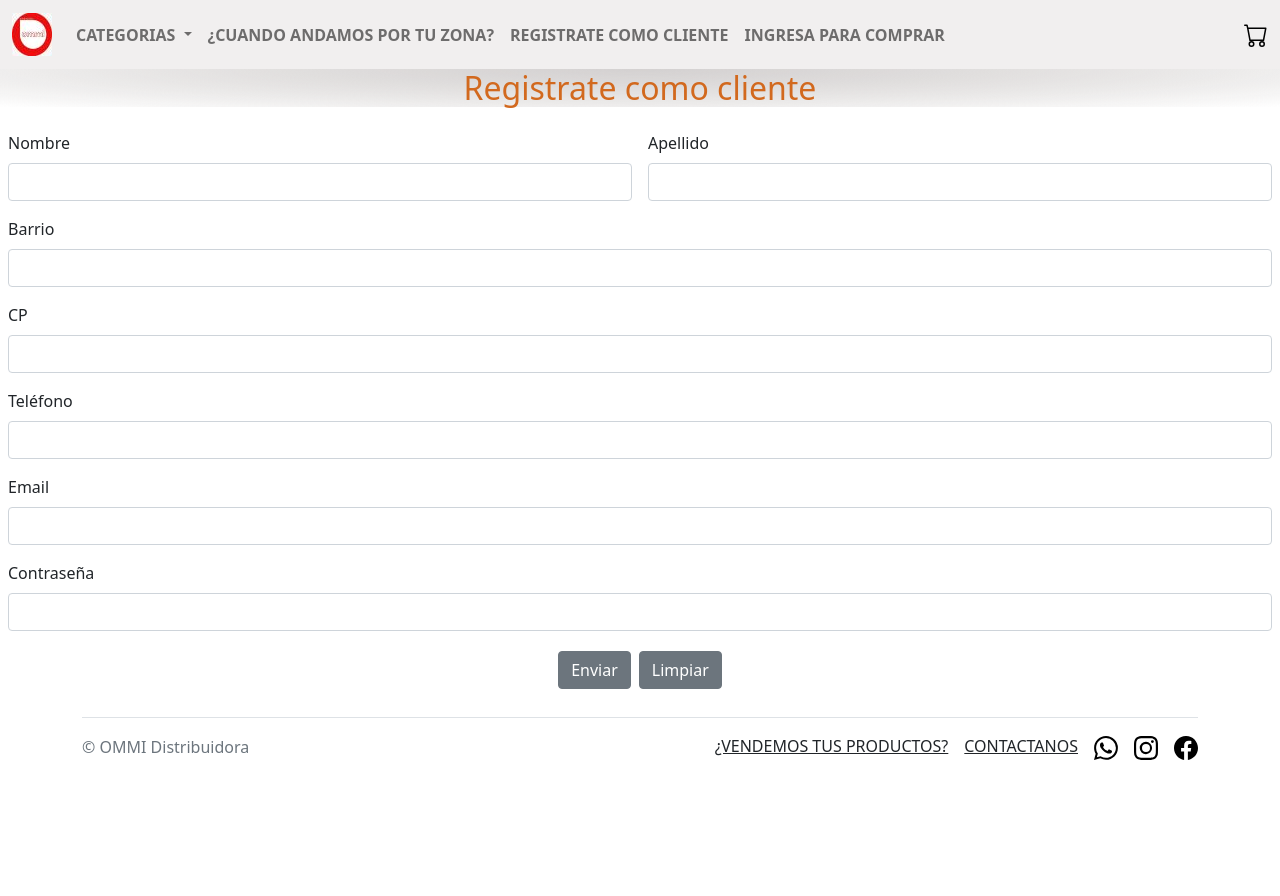
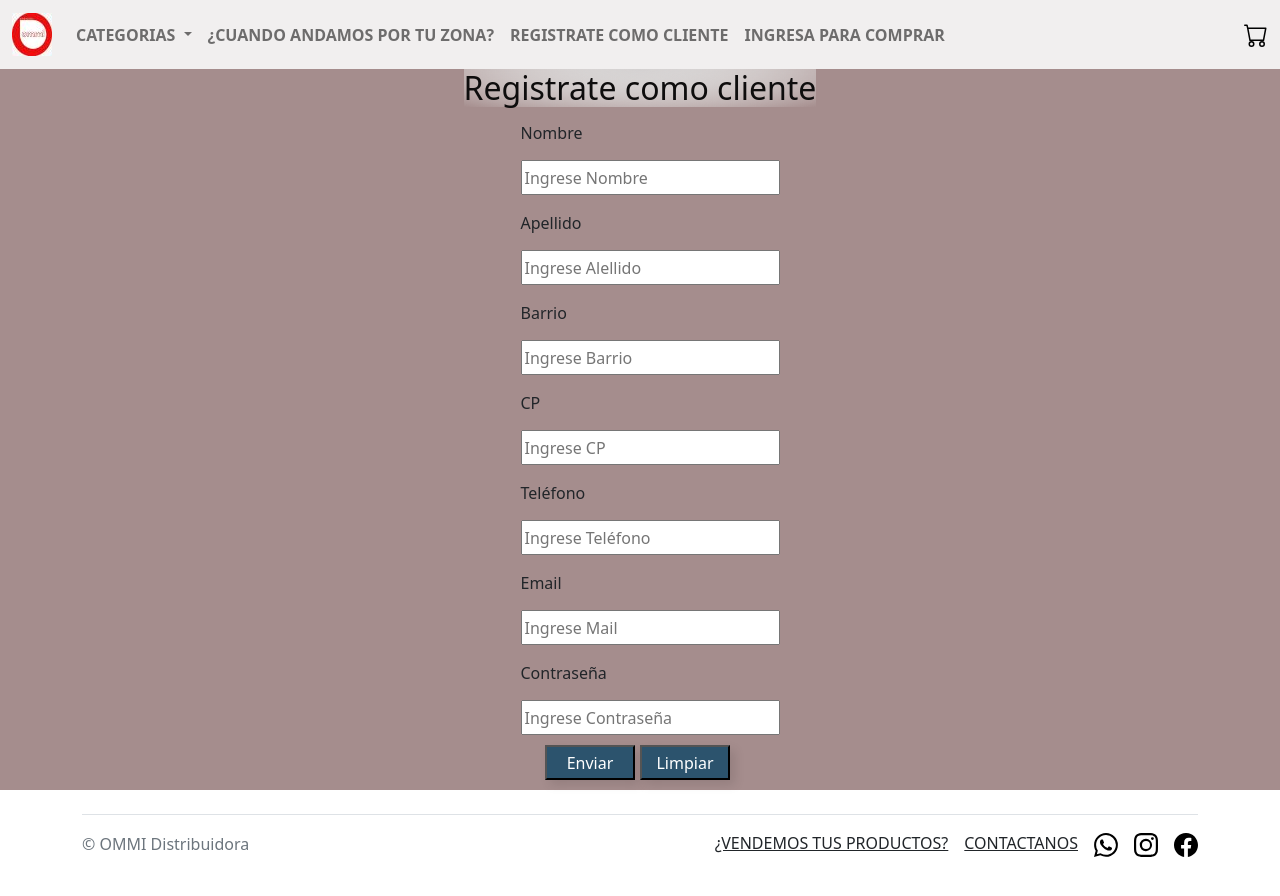
Before and after one commit to CintiaTissera1982/Ctissera1982-Dev, a website: page Pages/Register.html in a window 1280 px wide. Before the commit the page ends 800 px from the top, so only its background shows below. Drawn offline with nearby package versions, Linux system fonts and the light colour scheme.

Commit message:
Desafio SASS I

```diff
--- a/Pages/Register.html
+++ b/Pages/Register.html
@@ -70,6 +70,44 @@
   </header>
     <!-- MAIN -->
     <main>
+      <form class="form_class">
+        <h2 class="gradiant_class style_class">Registrate como cliente</h2>
+        <div class="">
+          <label for="inputName" class="class__labels">Nombre</label>
+          <input type="text" class="class__field" placeholder="Ingrese Nombre" id="inputName">
+        </div>
+        <div class="">
+          <label for="inputSurname" class="class__labels">Apellido</label>
+          <input type="text" class="class__field" placeholder="Ingrese Alellido" id="inputSurname">
+        </div>
+        <div class="">
+          <label for="inputNeib" class="class__labels">Barrio</label>
+          <input type="text" class="class__field" placeholder="Ingrese Barrio" id="inputNeib">
+        </div>
+        <div class="">
+          <label for="inputCP" class="class__labels">CP</label>
+          <input type="text" class="class__field" placeholder="Ingrese CP" id="inputCP">
+        </div>
+        <div class="">
+          <label for="inputPhone" class="class__labels">Teléfono</label>
+          <input type="tel" class="class__field" placeholder="Ingrese Teléfono" id="inputPhone">
+        </div>
+        <div class="">
+          <label for="inputEmail" class="class__labels">Email</label>
+          <input type="email" class="class__field" placeholder="Ingrese Mail" id="inputEmail">
+        </div>
+        <div class="">
+          <label for="inputPassword" class="class__labels">Contraseña</label>
+          <input type="password" class="class__field" placeholder="Ingrese Contraseña" id="inputPassword">
+        </div>
+
+        <div class="button_class">
+          <button type="submit" class="sub__button" >Enviar</button>
+          <button class="sub__button" type="reset">Limpiar</button>
+        </div>
+      </form>
+
+<!--
       <form class="row g-3 padding mx-auto">
         <h2 class="gradiant_class" style="text-align: center; color: chocolate;">Registrate como cliente</h2>
         <div class="col-md-6">
@@ -106,7 +144,7 @@
           <button class="btn btn-secondary m-1" type="reset">Limpiar</button>
 
         </div>
-      </form>
+      </form>       -->
     </main>
 
   <div class="container">
--- /dev/null
+++ b/scss/_variables.scss
@@ -0,0 +1,5 @@
+$color:rgb(14, 13, 13);
+$buttoncolor:rgb(44, 83, 109);
+$width:100%;
+$heigth:35px;
+$backgroundColor: rgb(165, 141, 141);
--- /dev/null
+++ b/scss/scss.scss
@@ -0,0 +1,65 @@
+@import "variables";
+
+.gradiant_class{
+
+    background:  radial-gradient(rgb(97, 95, 95), rgb(116, 77, 116));
+    background:  radial-gradient(closest-side,rgb(153, 152, 152), rgb(165, 164, 165), rgb(109, 30, 30));
+    background:  radial-gradient(circle at 100%,rgb(187, 155, 155), rgb(187, 180, 187), rgb(129, 129, 98), transparent);
+    background:  radial-gradient(ellipse at top,rgb(212, 209, 209), transparent),
+                 radial-gradient(ellipse at top,rgb(238, 237, 235), transparent);
+  }
+
+  .style_class{
+    text-align: center;
+    color: $color;
+
+  }
+
+ .form_class{
+    display: flex;
+    align-items: center;
+    justify-content: center;
+    flex-direction: column;
+    background-color: $backgroundColor;
+
+    .class__labels{
+        display:none;
+    }
+    .class__field{
+        width: $width;
+        height: $heigth;
+        margin: 10px;
+    }
+    .sub__button{
+        margin-left: 0px;
+        margin-right: 5px;
+        width: 90px;
+        height: 35px;
+        box-shadow: 5px 5px 10px rgba(0, 0, 0, 0.1);
+        background-color: $buttoncolor;
+        color:white;
+    }
+    .button_class{
+        width: $width;
+        height: $heigth;
+        margin-bottom: 10px;
+        display: flex;
+        align-items: center;
+        justify-content: center;
+
+    }
+
+}
+@media screen and (min-width: 768px){
+    .form_class{
+
+        .class__labels{
+            display: flex;
+            width: $width;
+            height: $heigth;
+            padding: 10px;
+            align-items: center;
+        }
+
+    }
+}
```
Also changed, not shown: package.json (added, +26 -0 lines), stylesheet/style.css, 2 other files.
